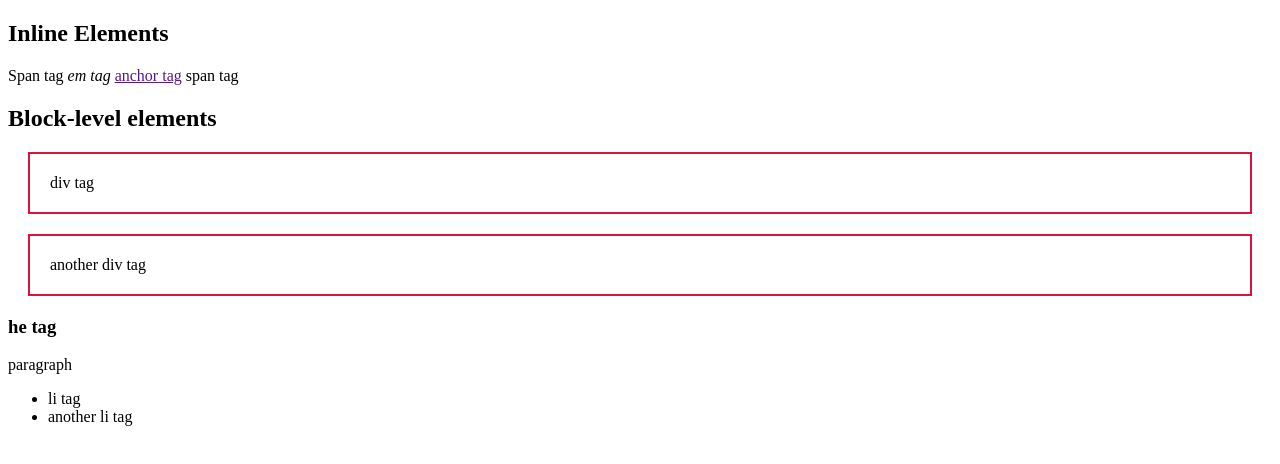
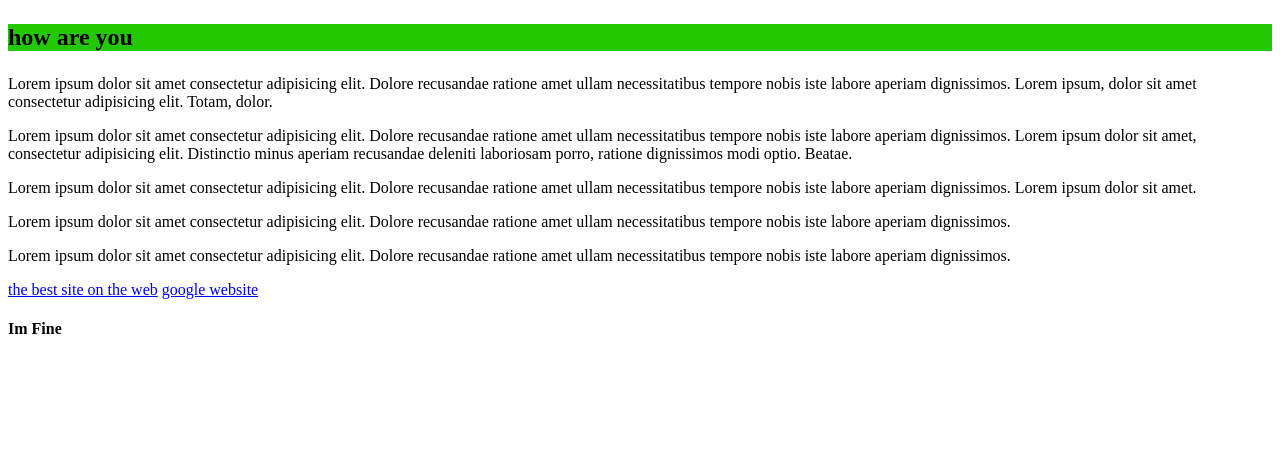
Before and after one commit to AslanZ-5/html_css_mastering, a plain HTML site: page index.html in a window 1280 px wide. Drawn offline with Linux system fonts and the light colour scheme.

Commit message:
descending selectors

```diff
--- a/index.html
+++ b/index.html
@@ -8,19 +8,30 @@
     <title>Document</title>
 </head>
 <body>
-   <h2>Inline Elements</h2>
-   <span>Span tag</span>
-   <em> em tag</em>
-   <a href="">anchor tag</a>
-   <span>span tag</span>
-   <h2>Block-level elements</h2>
-   <div>div tag</div>
-   <div>another div tag</div>
-   <h3> he tag</h3>
-   <p>paragraph</p>
-   <ul>
-    <li>li tag</li>
-    <li>another li tag</li>
-   </ul>
+    <h2 class="header">
+        <p class="txt">
+            how are you
+        </p>
+    </h2>
+   <div>
+
+    <p class="success">Lorem ipsum dolor sit amet consectetur adipisicing elit. Dolore recusandae
+        ratione amet ullam necessitatibus tempore nobis iste labore aperiam dignissimos. Lorem ipsum, dolor sit amet consectetur adipisicing elit. Totam, dolor.</p>
+    <p class="success feedback">Lorem ipsum dolor sit amet consectetur adipisicing elit. Dolore recusandae
+        ratione amet ullam necessitatibus tempore nobis iste labore aperiam dignissimos.
+        Lorem ipsum dolor sit amet, consectetur adipisicing elit. Distinctio minus aperiam recusandae deleniti laboriosam porro, ratione dignissimos modi optio. Beatae.</p>
+    <p>Lorem ipsum dolor sit amet consectetur adipisicing elit. Dolore recusandae
+        ratione amet ullam necessitatibus tempore nobis iste labore aperiam dignissimos. Lorem ipsum dolor sit amet.</p>
+    <p>Lorem ipsum dolor sit amet consectetur adipisicing elit. Dolore recusandae
+        ratione amet ullam necessitatibus tempore nobis iste labore aperiam dignissimos.</p>
+    <p>Lorem ipsum dolor sit amet consectetur adipisicing elit. Dolore recusandae
+        ratione amet ullam necessitatibus tempore nobis iste labore aperiam dignissimos.</p>
+   <a href="#">the best site on the web</a>
+   <a href="#">google website</a>
+    </div>
+    <h4>
+        <span>Im Fine</span>
+    </h4>
+
 </body>
 </html>
--- a/style.css
+++ b/style.css
@@ -1,7 +1,3 @@
-
-div {
-    /* display: inline; */
-    border: 2px solid crimson;
-    margin: 20px;
-    padding: 20px
+.header .txt{
+background-color: rgb(34, 200, 1);
 }
```
